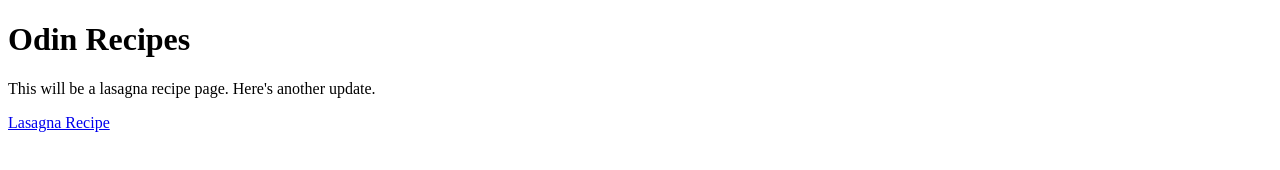
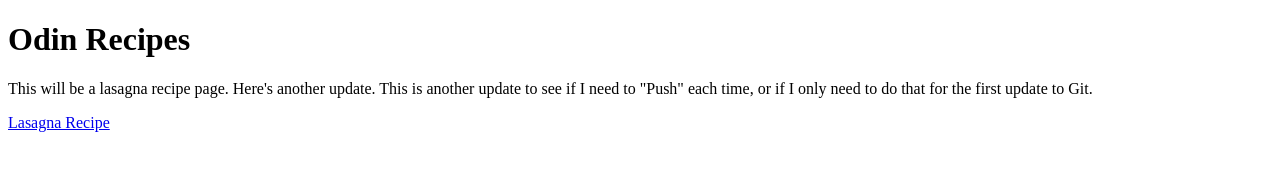
Before and after one commit to dylangriesbach/odin-recipes, a plain HTML site: page index.html in a window 1280 px wide. Drawn offline with Linux system fonts and the light colour scheme.

Commit message:
Second commit, verify pull efficacy

```diff
--- a/index.html
+++ b/index.html
@@ -9,7 +9,7 @@
 
 <body>
     <h1>Odin Recipes</h1>
-    <p>This will be a lasagna recipe page. Here's another update.</p>
+    <p>This will be a lasagna recipe page. Here's another update. This is another update to see if I need to "Push" each time, or if I only need to do that for the first update to Git.</p>
     <p><a href="./recipes/lasagna.html">Lasagna Recipe</a></p>
 
 </body>
```
